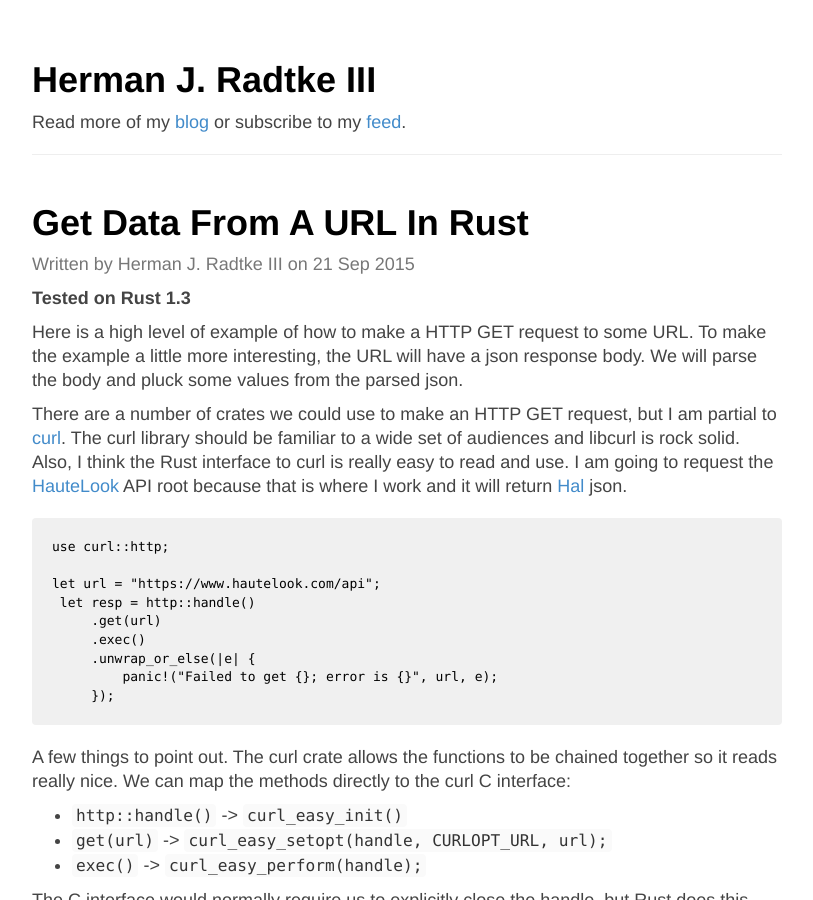
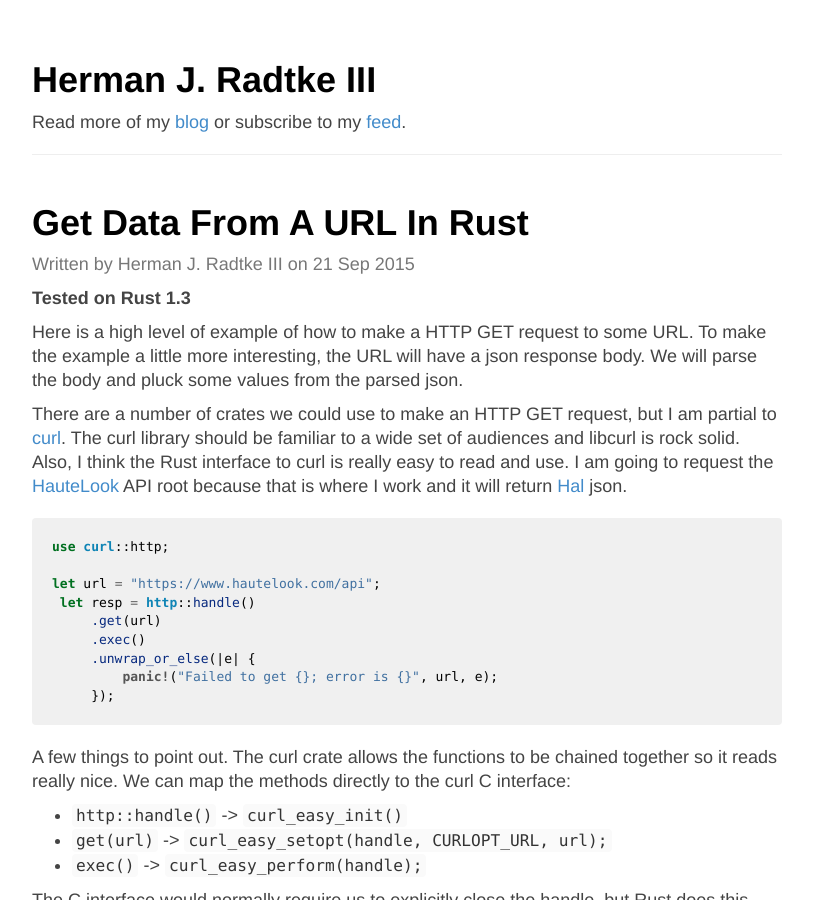
Before and after one commit to hjr3/hjr3.github.io, a Jekyll site: the page built from _posts/2015-09-21-get-data-from-a-url-rust.md, in a window 1280 px wide and 900 px high. Shown: the whole window, without its empty margins (233-1046 px from the left). Built offline with Jekyll 4.4.1, drawn with Linux system fonts in a browser that asks for light colours; Markdown is read by kramdown in place of the engine named in the settings; part of the change alters nothing that is shown.

````diff
--- a/_config.yml
+++ b/_config.yml
@@ -1,15 +1,9 @@
-markdown: redcarpet
-highlighter: pygments
+markdown: kramdown
 
-redcarpet:
-  extensions: [with_toc_data]
-
-gems:
-  - jekyll-sitemap
+kramdown:
+  input: GFM
 
 exclude: [Vagrantfile, vendor]
-
-paginate: 5
 
 title: Herman J. Radtke III Blog
 name: Herman J. Radtke III Blog
--- a/_posts/2015-09-21-get-data-from-a-url-rust.md
+++ b/_posts/2015-09-21-get-data-from-a-url-rust.md
@@ -14,7 +14,7 @@ Here is a high level of example of how to make a HTTP GET request to some URL. T
 
 There are a number of crates we could use to make an HTTP GET request, but I am partial to [curl][curl crate]. The curl library should be familiar to a wide set of audiences and libcurl is rock solid. Also, I think the Rust interface to curl is really easy to read and use. I am going to request the [HauteLook][HauteLook] API root because that is where I work and it will return [Hal][Hal] json.
 
-```
+```rust
 use curl::http;
 
 let url = "https://www.hautelook.com/api";
````
Also changed, not shown: Gemfile.lock.
